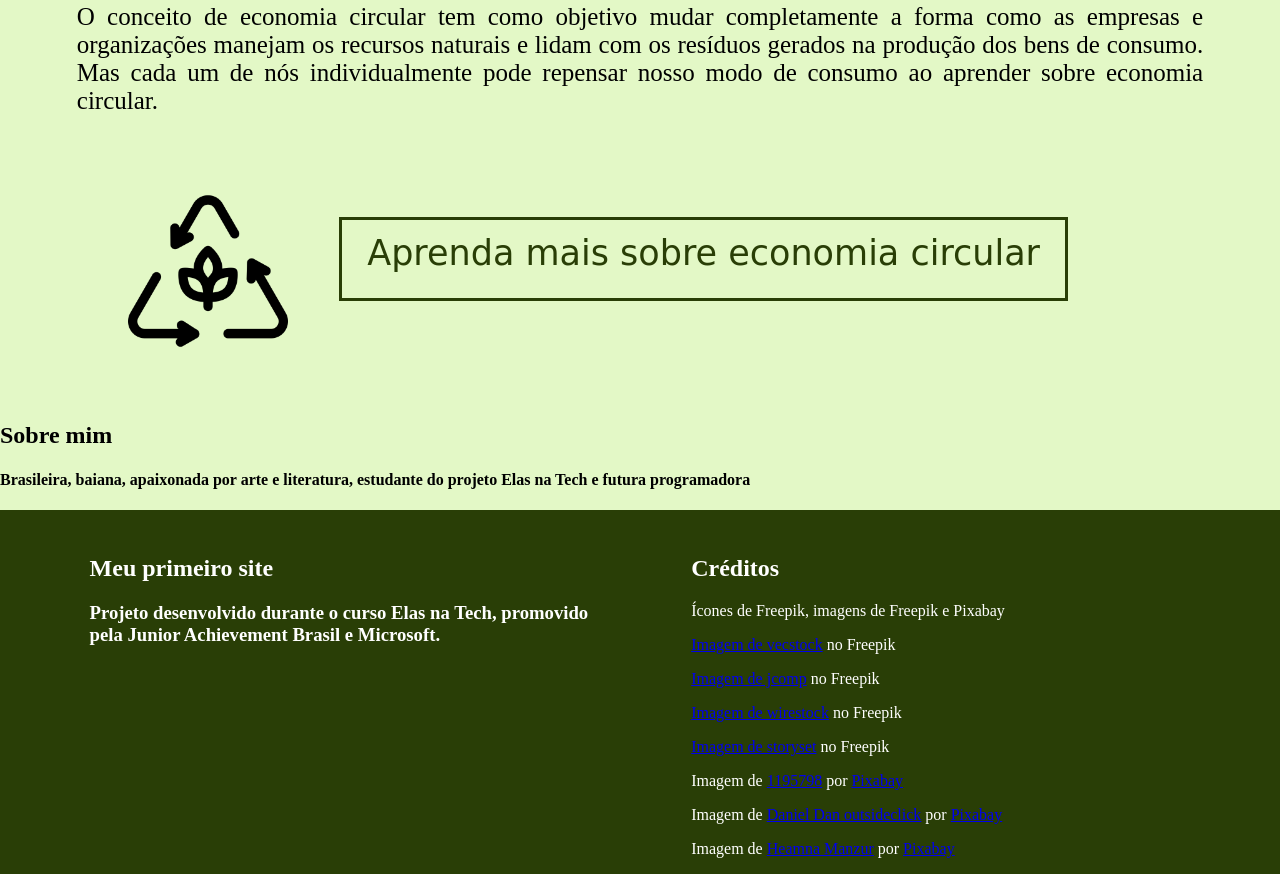
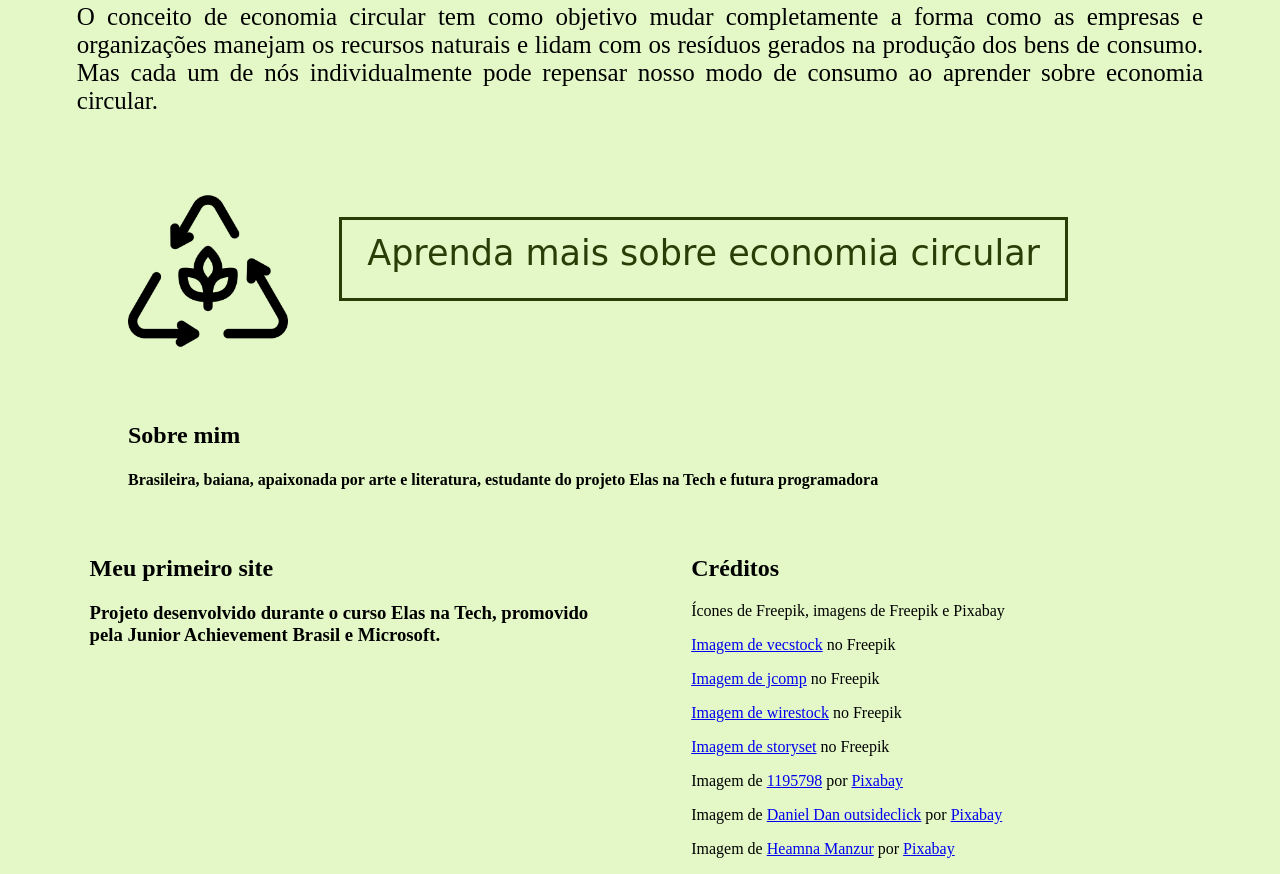
Before and after one commit to AinoanSouza/primeito-site-fnal, a plain HTML site: page index.html in a window 1280 px wide. Shown: the part 3566-4440 px from the top of the page. Drawn offline with Linux system fonts and the light colour scheme.

Commit message:
Update style.css

```diff
--- a/style.css
+++ b/style.css
@@ -200,6 +200,8 @@ section {
    width: 500px;
    height: 300px;
 }
+.seis {
+    padding-left: 10%;
 
 footer {
         background-color:rgb(41, 62, 6) ;
```
